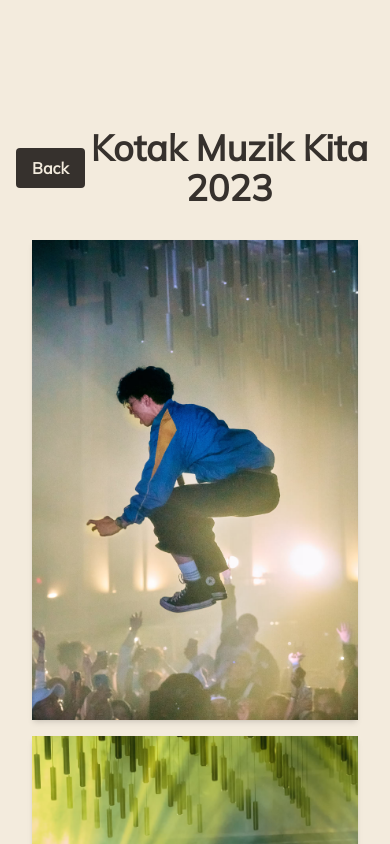
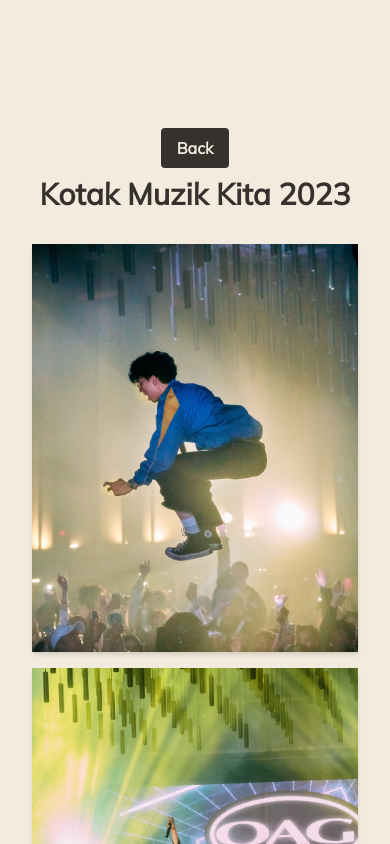
Before and after one commit to amiridlan/vue-photo-portfolio, a Vue app: page / in a window 390 px wide. Both pictures are taken after a click on the element "Kotak Muzik Kita 2023". Shown: the top 844 px of the page. Built offline with nearby package versions, Linux system fonts and the light colour scheme.

Commit message:
styled button and responsiveness

```diff
--- /dev/null
+++ b/src/components/Button.vue
@@ -0,0 +1,23 @@
+<script lang="ts">
+import { defineComponent } from 'vue'
+
+export default defineComponent({
+  name: 'Button',
+  emits: ['click'],
+  setup(_, { emit }) {
+    const onClick = (event: MouseEvent) => {
+      emit('click', event)
+    }
+    return { onClick }
+  }
+})
+</script>
+
+<template>
+  <button
+    @click="onClick"
+    class="px-4 py-2 bg-[#36312d] text-[#f3ebdd] hover:bg-[#9f5731] font-bold rounded"
+  >
+    <slot />
+  </button>
+</template>
--- a/src/components/Gallery.vue
+++ b/src/components/Gallery.vue
@@ -10,12 +10,15 @@ interface GalleryImage {
   thumbnail: string
 }
 
+import Button from './Button.vue'
+
 export default defineComponent({
   name: 'Gallery',
   components: {
     Icon,
     VueEasyLightbox,
-    HalfCircleSpinner
+    HalfCircleSpinner,
+    Button
   },
   props: {
     images: {
@@ -50,14 +53,9 @@ setup(props) {
 
 <template>
   <div class="pt-24">
-    <div class="flex items-center mb-4">
-      <button
-        @click="$emit('back')"
-        class="px-4 py-2 bg-[#36312d] text-[#f3ebdd] hover:bg-[#9f5731] font-bold rounded"
-      >
-        Back
-      </button>
-      <h1 class="flex-grow text-center text-4xl font-bold">
+    <div class="flex items-center mb-4 relative flex-col sm:flex-row sm:items-center">
+      <Button @click="$emit('back')" class="self-center sm:self-auto mb-2 sm:mb-0">Back</Button>
+      <h1 class="text-3xl sm:text-4xl font-bold text-center sm:absolute sm:left-1/2 sm:top-1/2 sm:transform sm:-translate-x-1/2 sm:-translate-y-1/2 w-full sm:w-auto">
         {{ galleryTitle }}
       </h1>
     </div>
@@ -65,7 +63,7 @@ setup(props) {
       <div
         v-for="(image, idx) in images"
         :key="image.id"
-        class="relative group cursor-pointer shadow-md overflow-hidden w-100 h-120 aspect-[4/5]"
+        class="relative group cursor-pointer shadow-md overflow-hidden w-sm aspect-[4/5]"
         @click="showLightbox(idx)"
       >
         <!-- Skeleton with loading spinner -->
```
